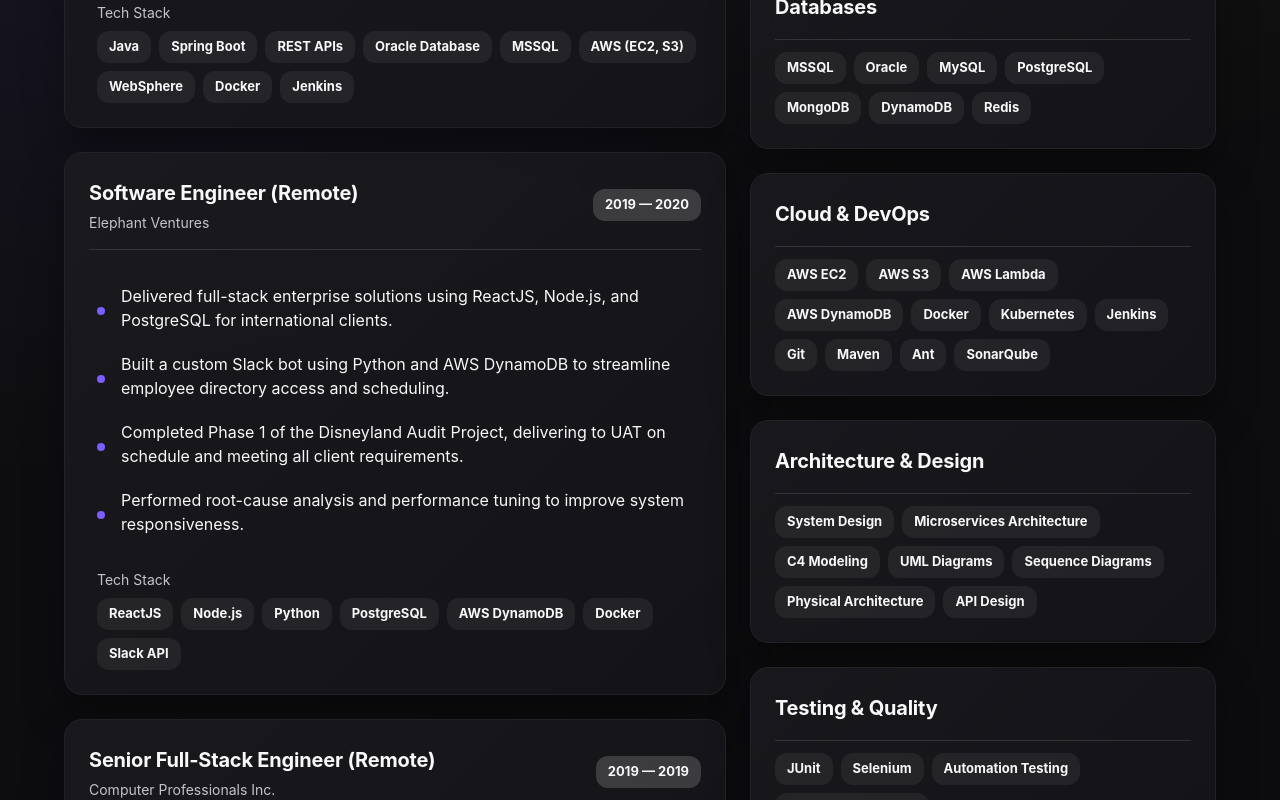
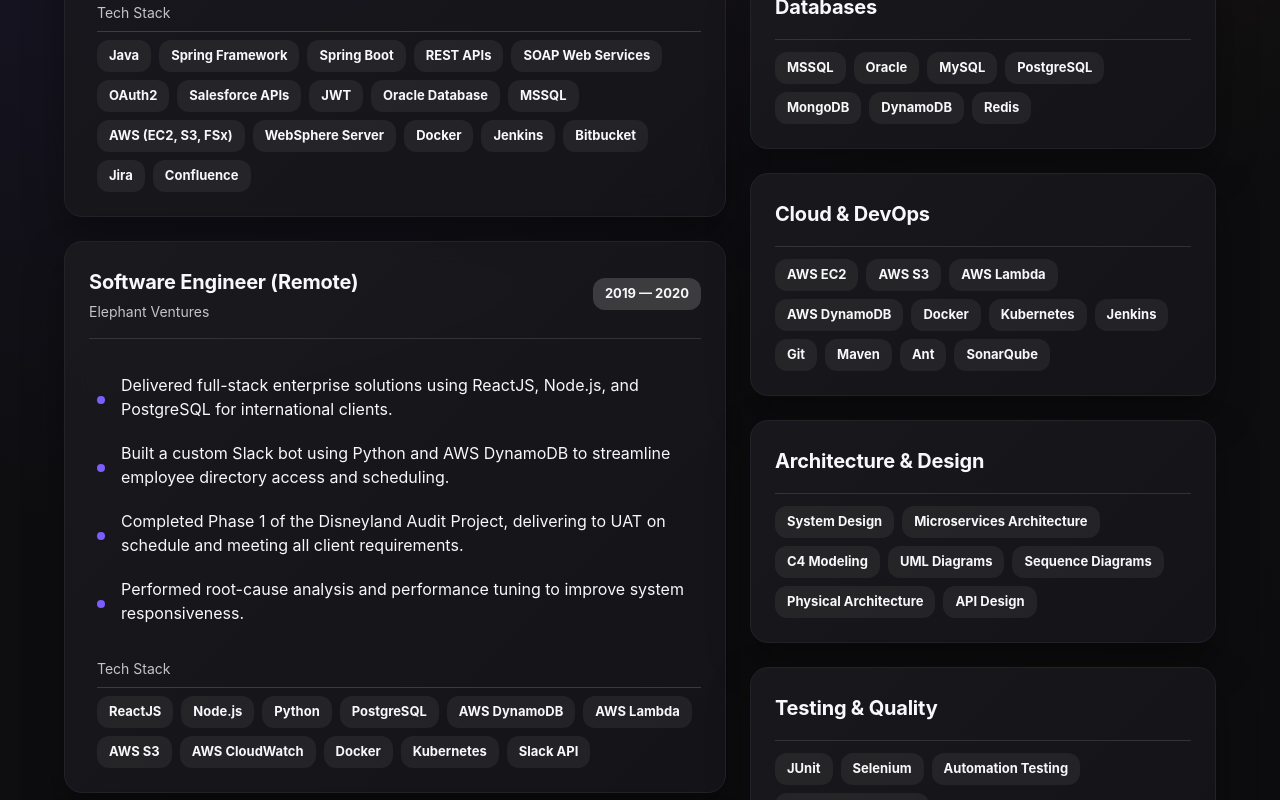
Before and after one commit to juliusgutierrez/juliusgutierrez.github.io, a React (Vite) app: page / in a window 1280 px wide. Shown: the part 880-1680 px from the top of the page. Built offline with nearby package versions, Linux system fonts and the light colour scheme.

Commit message:
Update role details and tech stack; adjust base path in Vite config

```diff
--- a/src/App.jsx
+++ b/src/App.jsx
@@ -134,6 +134,7 @@
                     <Typography variant="body2" color="text.secondary">
                       Tech Stack
                     </Typography>
+                    <Divider sx={{ borderColor: "rgba(255,255,255,0.16)" }} />
                     <ChipGrid items={role.techStack} />
                   </Stack>
                 </SectionCard>
--- a/src/data.js
+++ b/src/data.js
@@ -7,7 +7,7 @@
 
 export const roles = [
   {
-    company: "IT Managers",
+    company: "IT Managers Inc.",
     position: "System Analyst / Senior Java Developer",
     period: "2020 — Present",
     details: [
@@ -20,14 +20,22 @@
     ],
     techStack: [
       "Java",
+      "Spring Framework",
       "Spring Boot",
       "REST APIs",
+      "SOAP Web Services",
+      "OAuth2",
+      "Salesforce APIs",
+      "JWT",
       "Oracle Database",
       "MSSQL",
-      "AWS (EC2, S3)",
-      "WebSphere",
+      "AWS (EC2, S3, FSx)",
+      "WebSphere Server",
       "Docker",
       "Jenkins",
+      "Bitbucket",
+      "Jira",
+      "Confluence",
     ],
   },
   {
@@ -46,7 +54,11 @@
       "Python",
       "PostgreSQL",
       "AWS DynamoDB",
+      "AWS Lambda",
+      "AWS S3",
+      "AWS CloudWatch",
       "Docker",
+      "Kubernetes",
       "Slack API",
     ],
   },
--- a/vite.config.js
+++ b/vite.config.js
@@ -3,7 +3,7 @@
 
 export default defineConfig({
   plugins: [react()],
-  base: "/feature/new-design",
+  base: "/",
   server: {
     port: 5173,
   },
```
